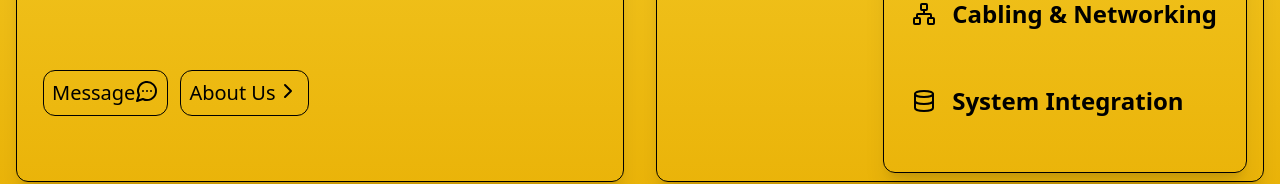
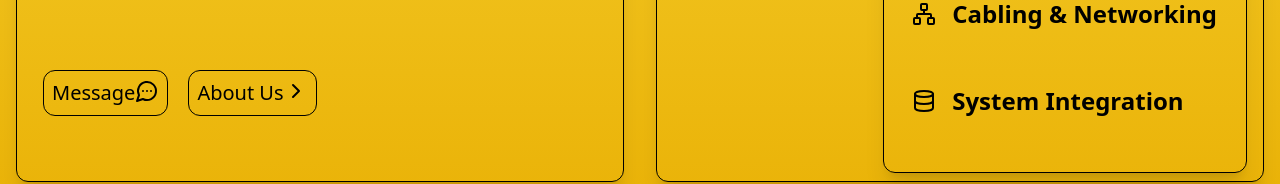
Before and after one commit to NielPagupat/SCLWebsite, a React (Vite) app: page / in a window 1280 px wide. Shown: the part 602-786 px from the top of the page. Built offline with nearby package versions, Linux system fonts and the light colour scheme.

Commit message:
way-klaro-commit

```diff
--- a/src/Pages/LandingPage.jsx
+++ b/src/Pages/LandingPage.jsx
@@ -51,7 +51,7 @@ export default function LandingPage() {
             highest level of customer satisfaction through innovative solutions
             and exceptional support.
           </p>
-          <div className="flex items-center justify-start gap-3 m-3 ml-12 w-full text-center text-xl">
+          <div className="flex items-center justify-start gap-5 m-3 ml-12 w-full text-center text-xl">
             <span className="">
               <button
                 className="flex p-2 border border-black rounded-xl"
```
